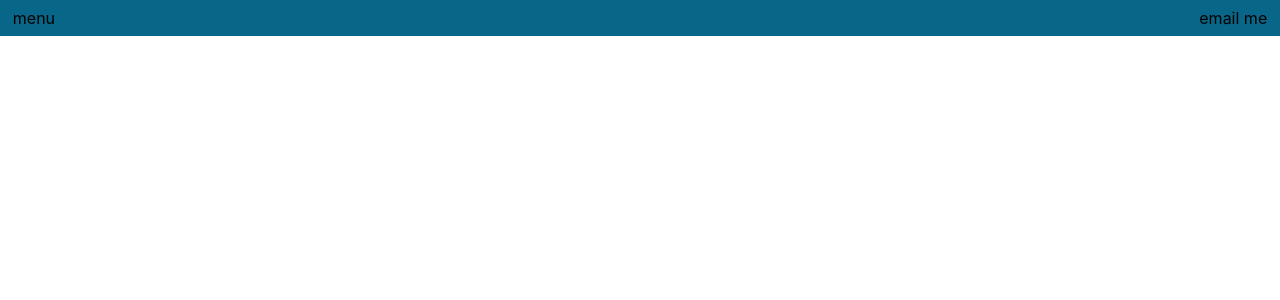
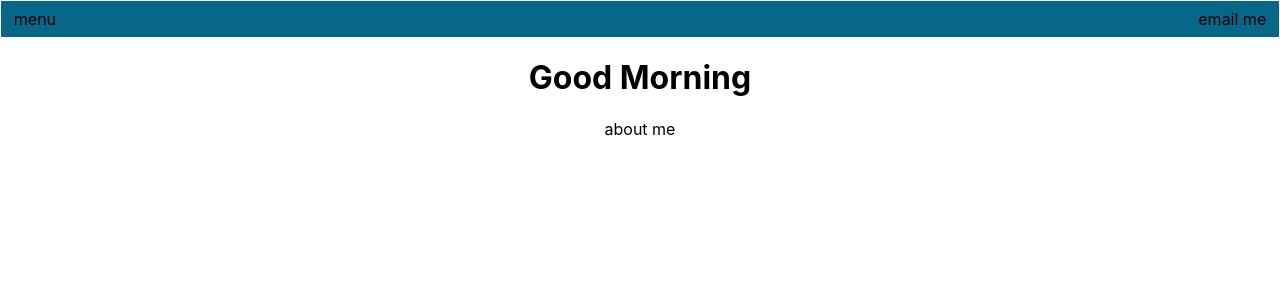
Before and after one commit to BenFischer001/PersonalWebsite, a React (Create React App) app: page / in a window 1280 px wide. Shown: the top 300 px of the page. Built offline with nearby package versions, Linux system fonts and the light colour scheme.

Commit message:
add: outline for nav bar + title component

```diff
--- a/src/App.css
+++ b/src/App.css
@@ -1,5 +1,7 @@
 .App {
   text-align: center;
+  display: block;
+  margin: 1px;
 }
 
 .App-logo {
--- a/src/App.js
+++ b/src/App.js
@@ -1,4 +1,5 @@
 import Nav from './Components/Nav';
+import Title from './Components/Title';
 
 import './App.css';
 
@@ -6,6 +7,7 @@ function App() {
   return (
     <div className="App">
         <Nav/>
+        <Title/>
     </div>
   );
 }
--- a/src/Components/CSS/Nav.css
+++ b/src/Components/CSS/Nav.css
@@ -10,11 +10,10 @@
 }
 
 .nav-bar {
-
-    width: 100vw;
 }
 
 #li {
     margin: 10vw;
     color: aliceblue;
+    background-color: aliceblue;
 }
--- /dev/null
+++ b/src/Components/Title.js
@@ -0,0 +1,12 @@
+
+
+const Title = () => {
+    return (
+        <>
+        <h1>Good Morning</h1>
+        <p1>about me</p1>
+        </>
+    )
+}
+
+export default Title
```
